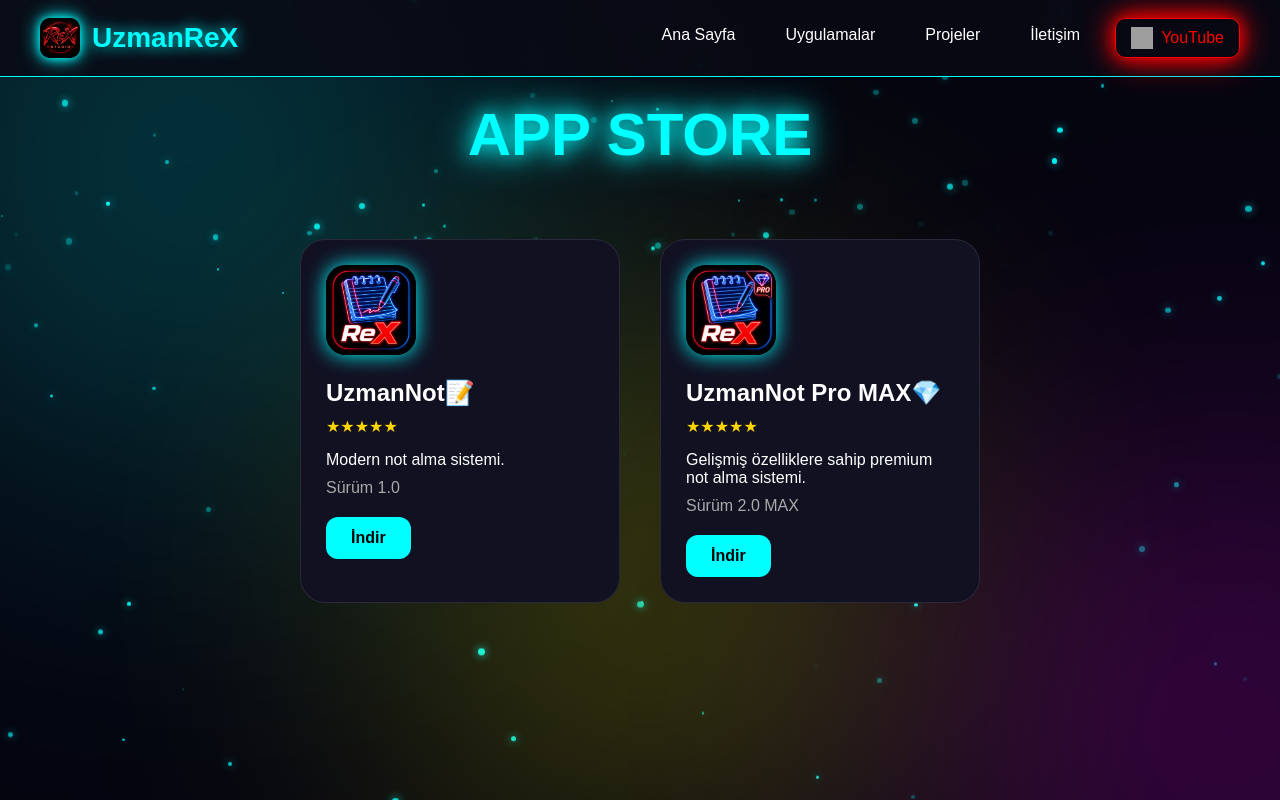
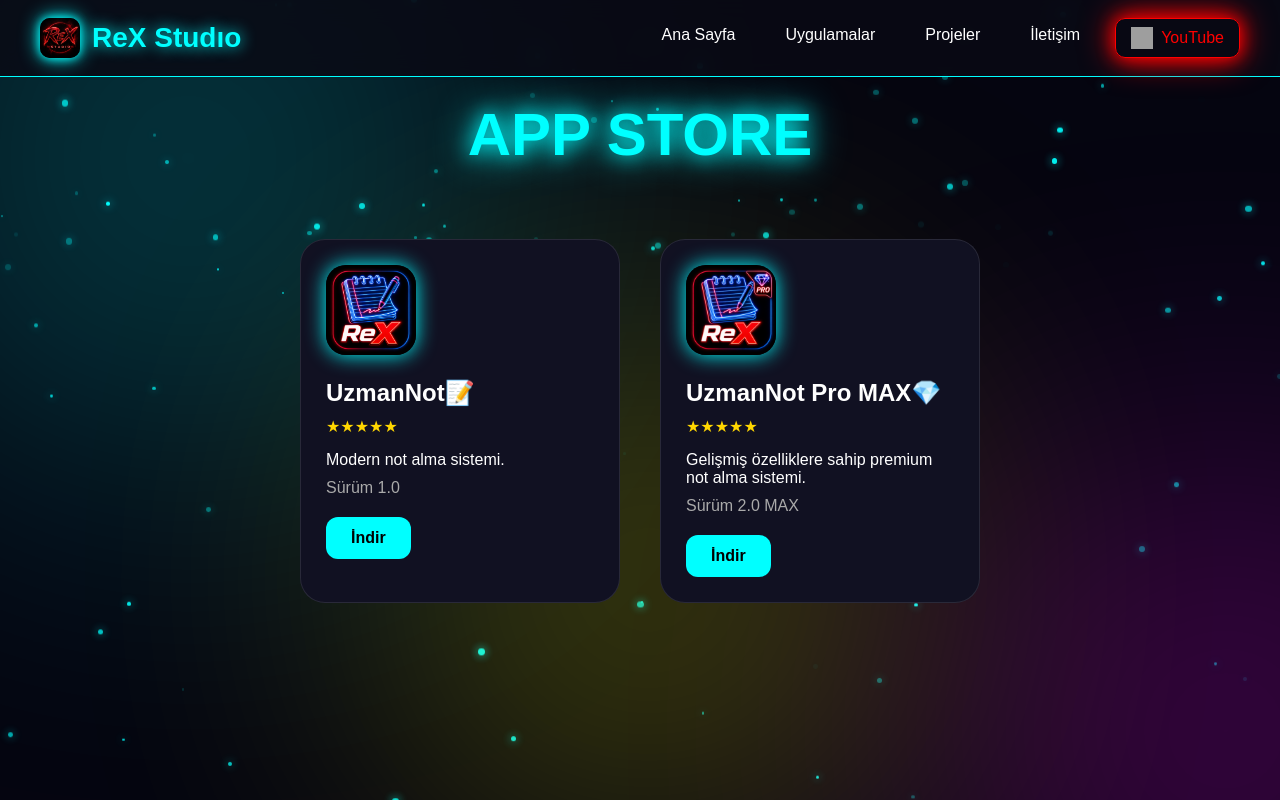
Before and after one commit to UzmanReX/ReXStudio, a Flask app: page /uygulamalar in a window 1280 px wide. Run offline with Flask 3, Linux system fonts and the light colour scheme; grey boxes are pictures that could not be loaded.

Commit message:
Update title and logo text in uygulama.html

```diff
--- a/templates/uygulama.html
+++ b/templates/uygulama.html
@@ -5,7 +5,10 @@
 <meta charset="UTF-8">
 <meta name="viewport" content="width=device-width, initial-scale=1.0">
 
-<title>Uygulamalar | UzmanReX</title>
+<title>Uygulamalar | ReX Studıo</title>
+
+<title>ReXStudio - Uygulamalar</title>
+<link rel="icon" type="image/png" href="/static/rexlogo.png">
 
 <style>
 
@@ -382,7 +385,7 @@ body{
 
 <img src="/static/rexlogo.png">
 
-<span>UzmanReX</span>
+<span>ReX Studıo</span>
 
 </div>
 
```
